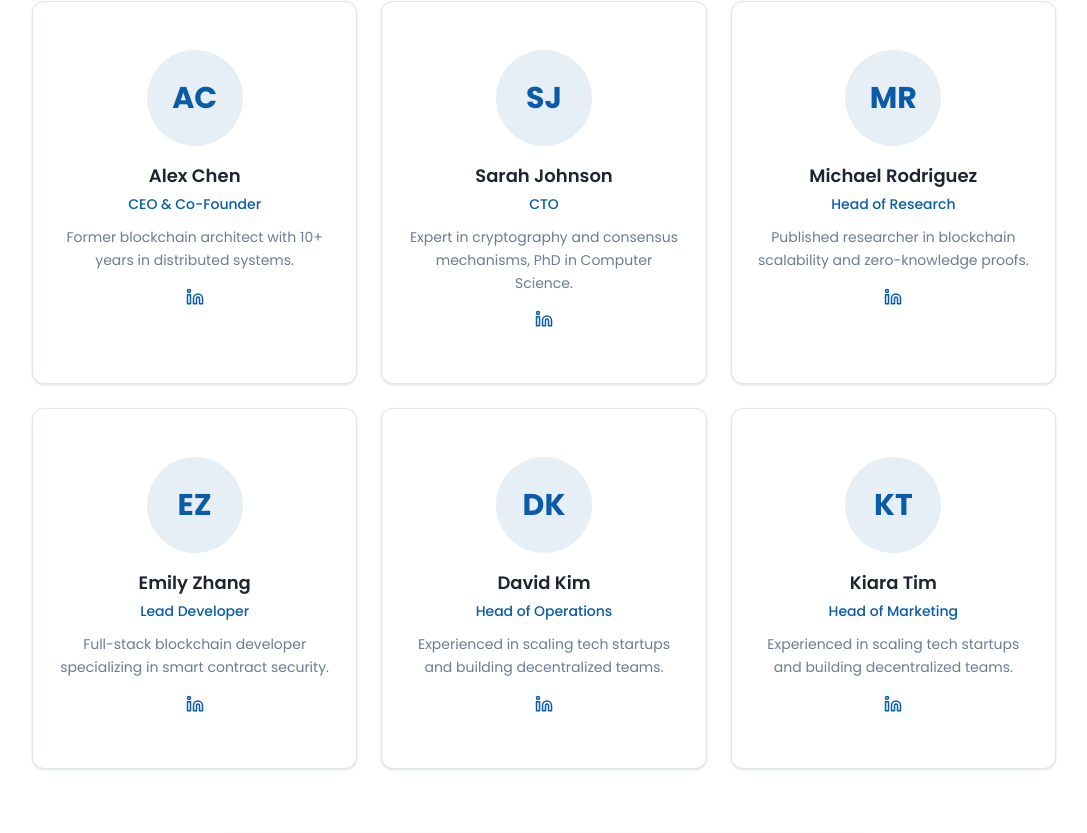
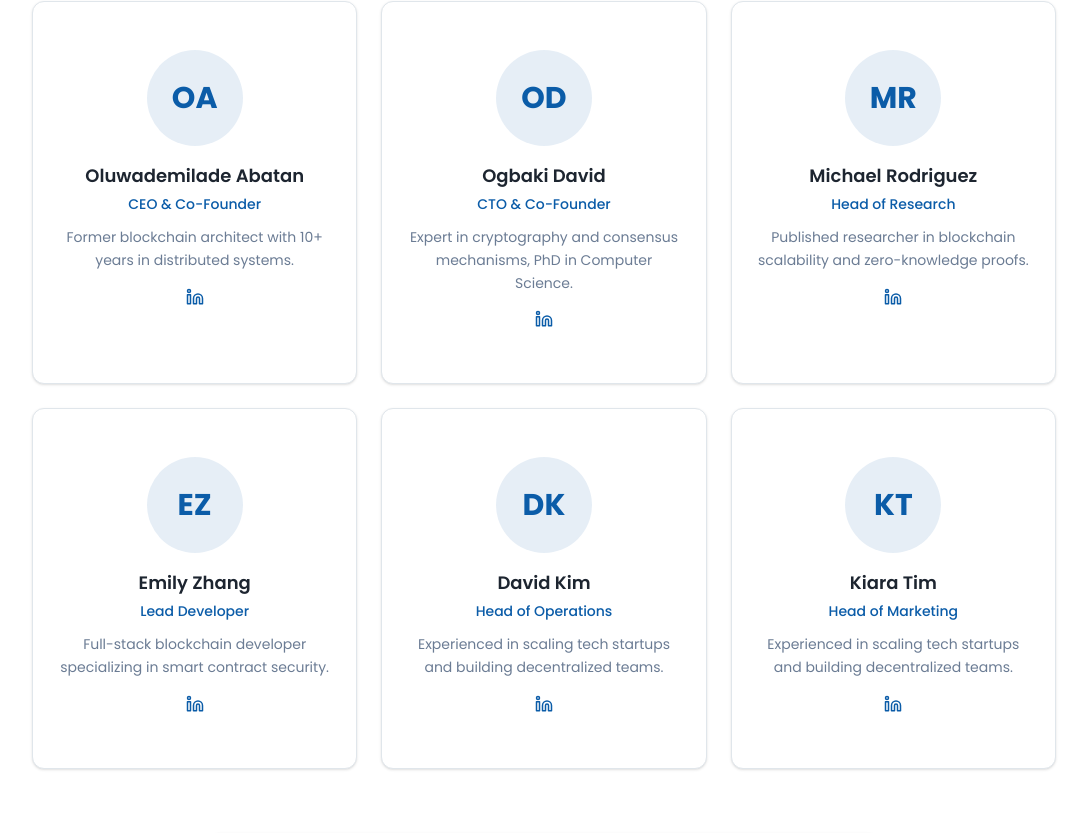
Before and after one commit to orynexlabs/OrynexLabs, a Next.js app: page / in a window 1280 px wide. Shown: the part 3293-4126 px from the top of the page, without its empty margins (96-1183 px from the left). Built offline with nearby package versions, Linux system fonts and the light colour scheme.

Commit message:
changed team

```diff
--- a/app/components/Team.tsx
+++ b/app/components/Team.tsx
@@ -4,13 +4,13 @@ import { Linkedin } from 'lucide-react';
 const Team = () => {
     const teamMembers = [
         {
-            name: 'Alex Chen',
+            name: 'Oluwademilade Abatan',
             role: 'CEO & Co-Founder',
             bio: 'Former blockchain architect with 10+ years in distributed systems.',
         },
         {
-            name: 'Sarah Johnson',
-            role: 'CTO',
+            name: 'Ogbaki David',
+            role: 'CTO & Co-Founder',
             bio: 'Expert in cryptography and consensus mechanisms, PhD in Computer Science.',
         },
         {
```
